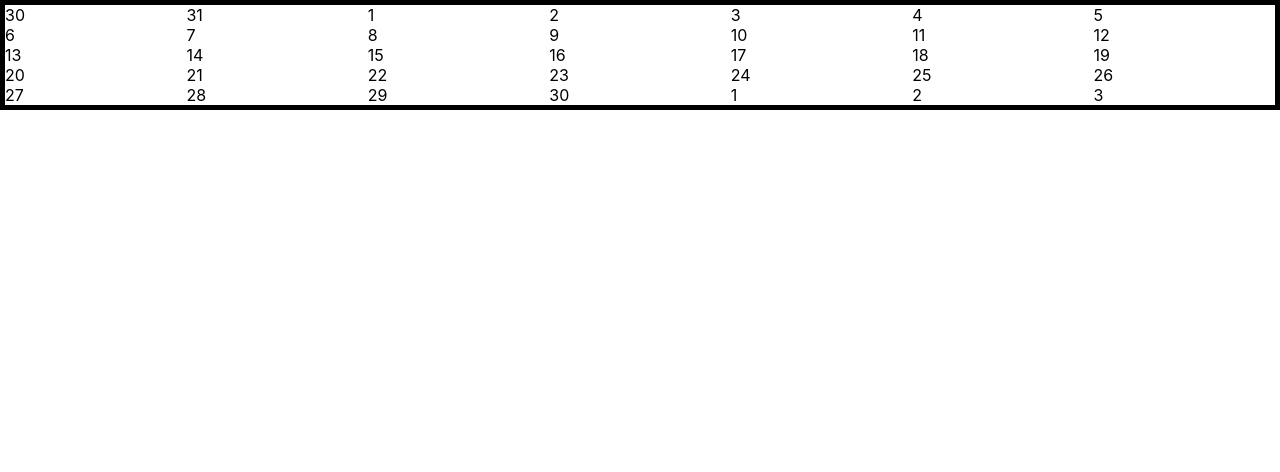
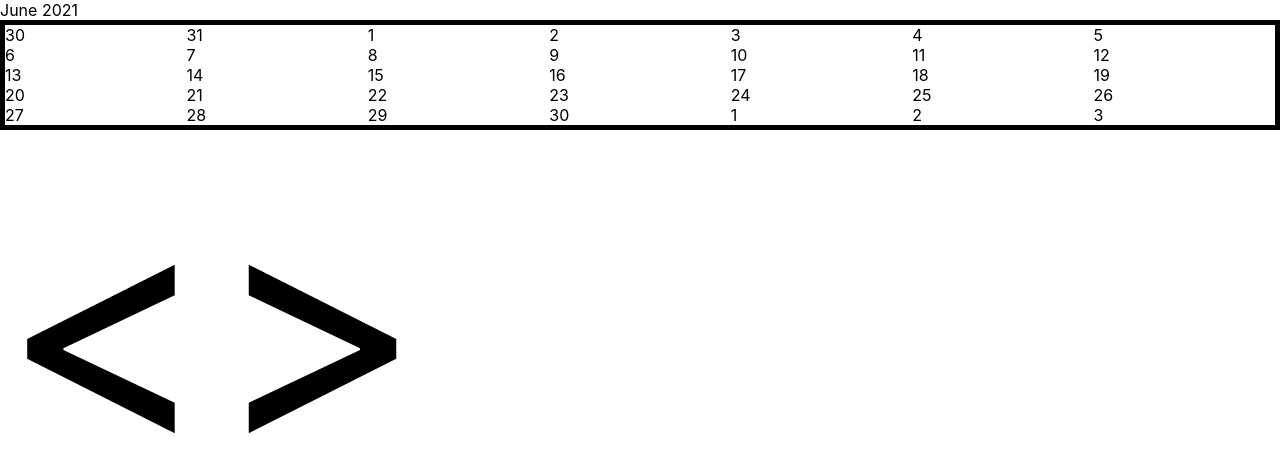
Before and after one commit to Winswins22/ClubTime, a React (Create React App) app: page / in a window 1280 px wide. Shown: the top 472 px of the page. Built offline with nearby package versions, Linux system fonts and the light colour scheme.

Commit message:
month switching added

```diff
--- a/src/components/Calendar/Calendar.elems.jsx
+++ b/src/components/Calendar/Calendar.elems.jsx
@@ -12,3 +12,7 @@ export const MonthGrid = styled.div`
 export const MonthDay = styled.div`
 
 `
+
+export const Arrows = styled.div`
+  font-size: 20rem;
+`
--- a/src/components/Calendar/Calendar.jsx
+++ b/src/components/Calendar/Calendar.jsx
@@ -3,17 +3,20 @@ import moment from 'moment'
 
 import {
   MonthGrid,
-  MonthDay
+  MonthDay,
+  Arrows
 } from './Calendar.elems'
 
 const Calendar = () => {
 
   const [calendar, setCalendar] = useState([]);
   const [currentDay, setDay] = useState(moment());
-  const startDay = currentDay.clone().startOf("month").startOf("week");
-  const endDay = currentDay.clone().endOf("month").endOf("week");
+  let startDay = currentDay.clone().startOf("month").startOf("week");
+  let endDay = currentDay.clone().endOf("month").endOf("week");
 
-  useEffect(() => {
+  function createCalendar(){
+    startDay = currentDay.clone().startOf("month").startOf("week");
+    endDay = currentDay.clone().endOf("month").endOf("week");
     const day = startDay.clone().subtract(1, "day");
     const a = [];
     while (day.isBefore(endDay, "day")) {
@@ -23,11 +26,30 @@ const Calendar = () => {
           .map(() => day.add(1, "day").clone())
       );
     }
+    console.log("og", calendar)
     setCalendar(a);
-  }, [currentDay]);
+    console.log("new", calendar)
+  };
+
+  useEffect(() => {
+    createCalendar()
+  }, [])
+
+  function decreaseMonth(){
+    console.log("decrease")
+    setDay(currentDay.subtract(1, "month"))
+    createCalendar()
+  }
+
+  function increaseMonth(){
+    console.log("increase")
+    setDay(currentDay.add(1, "month"))
+    createCalendar()
+  }
 
   return (
     <>
+      {currentDay.format('MMMM YYYY')}
 
       <MonthGrid>
 
@@ -42,7 +64,13 @@ const Calendar = () => {
             )
           })
         }
+
       </MonthGrid>
+
+      <div style={{display:"flex", flexDirection:"row"}}>
+        <Arrows onClick={decreaseMonth}> {"<"} </Arrows>
+        <Arrows onClick={increaseMonth}> {">"} </Arrows>
+      </div>
 
     </>
   )
```
